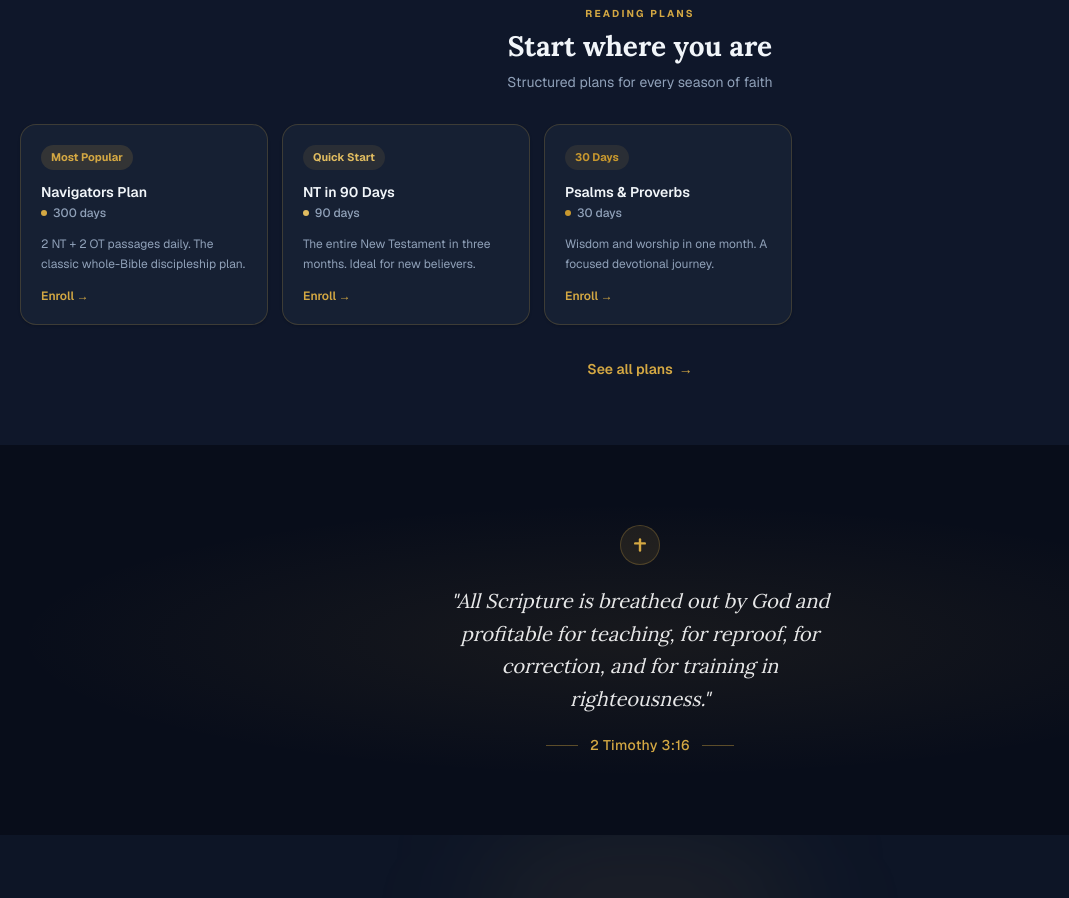
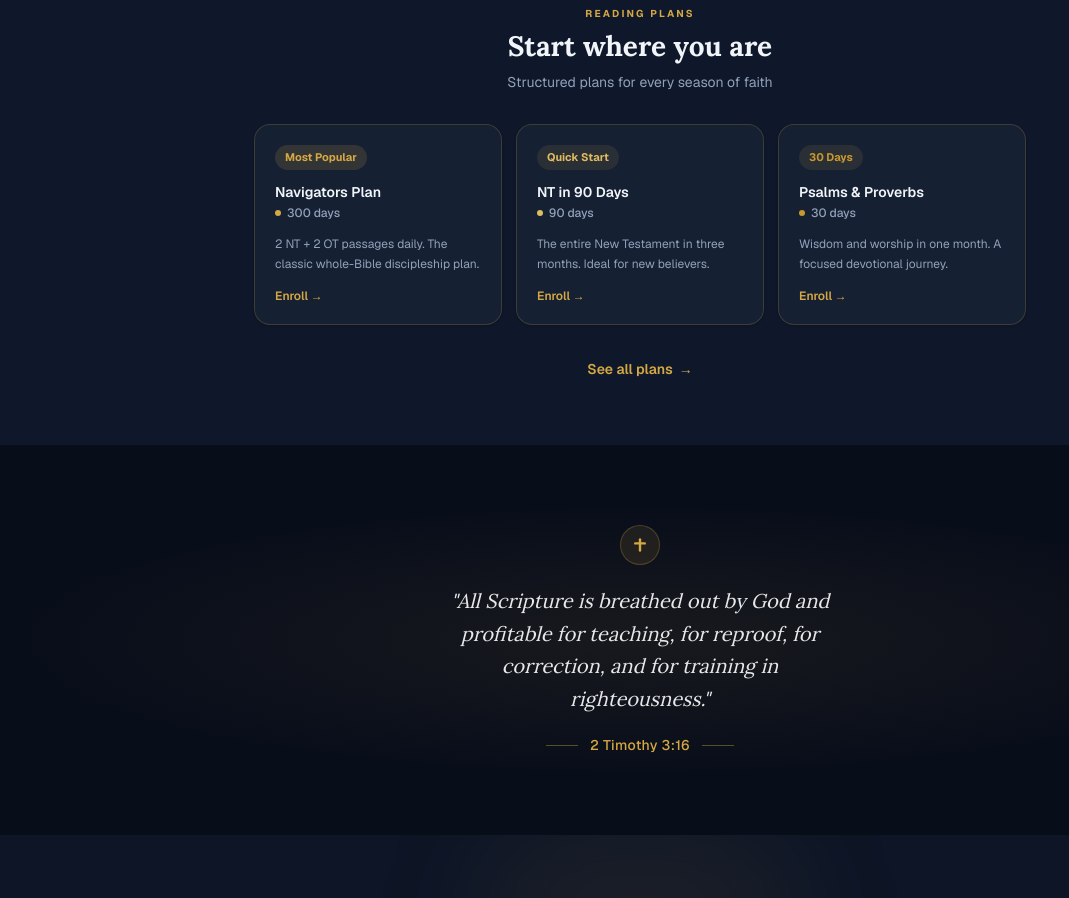
Before and after one commit to alxworld/surfbible-cv1, a Next.js app in the folder web/: page / in a window 1280 px wide. Shown: the part 1680-2578 px from the top of the page, without its empty margins (0-1069 px from the left). Built offline with nearby package versions, Linux system fonts and the light colour scheme; no server answers.

Commit message:
readding plans fixed to center allignment

```diff
--- a/web/app/page.tsx
+++ b/web/app/page.tsx
@@ -165,7 +165,7 @@ function Plans() {
         Structured plans for every season of faith
       </p>
 
-      <div className="flex gap-3.5 overflow-x-auto px-5 pb-1 snap-x snap-mandatory scrollbar-hide">
+      <div className="flex gap-3.5 overflow-x-auto px-5 pb-1 snap-x snap-mandatory scrollbar-hide justify-center">
         <PlanCard title="Navigators Plan"   days={300} desc="2 NT + 2 OT passages daily. The classic whole-Bible discipleship plan." tag="Most Popular" tagCls="bg-[#d4a843]/15 text-[#d4a843]"   dot="bg-[#d4a843]" />
         <PlanCard title="NT in 90 Days"     days={90}  desc="The entire New Testament in three months. Ideal for new believers."     tag="Quick Start"  tagCls="bg-[#d4a843]/10 text-[#e0bc60]"  dot="bg-[#e0bc60]" />
         <PlanCard title="Psalms & Proverbs" days={30}  desc="Wisdom and worship in one month. A focused devotional journey."         tag="30 Days"      tagCls="bg-[#d4a843]/10 text-[#c8982e]"  dot="bg-[#c8982e]" />
```
